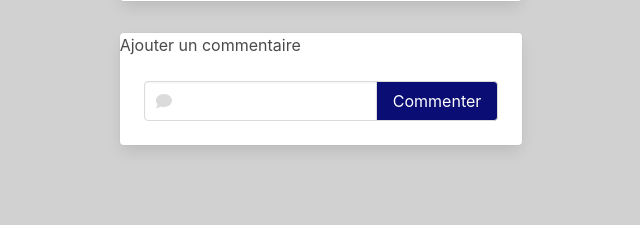
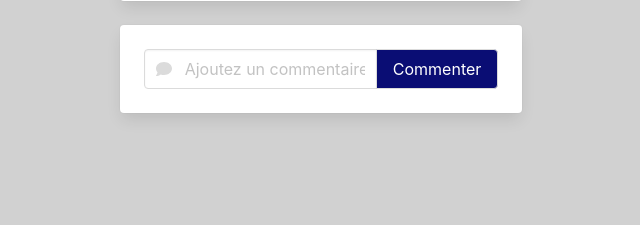
Before and after one commit to Sarah-Katz/dwwm-bonnefete, a PHP site: template Views/comment/list.php in a window 1280 px wide. Shown: the part 179-404 px from the top of the page, without its empty margins (319-959 px from the left). Run offline with PHP 8.4, Linux system fonts and the light colour scheme; the template is opened without the code that fills it, so the values that code supplies are empty; a user stored in the database is signed in; some libraries are stand-ins or nearby versions.

Commit message:
style(comment): changed form title

```diff
--- a/Views/comment/list.php
+++ b/Views/comment/list.php
@@ -36,13 +36,12 @@ if (!$isNested) {
 ?>
 <!-- Formulaire d'ajout de commentaire -->
 <form action="<?= LOCALPATH ?>comment/addComment" method="post">
-    <div class="column is-4 is-offset-4 mt-2 mb-2">
-        <div class="card">
-            <span>Ajouter un commentaire</span>
+    <div class="column is-4 is-offset-4 mb-2">
+        <div class="card has-text-align-center">
             <div class="card-content">
                 <div class="field has-addons">
                     <p class="control has-icons-left is-expanded">
-                        <input class="input" type="text" name="message" id="message" maxlength="200" required>
+                        <input class="input" type="text" name="message" id="message" maxlength="200" required placeholder="Ajoutez un commentaire">
                         <span class="icon is-small is-left">
                             <i class="fa-solid fa-comment"></i>
                         </span>
```
